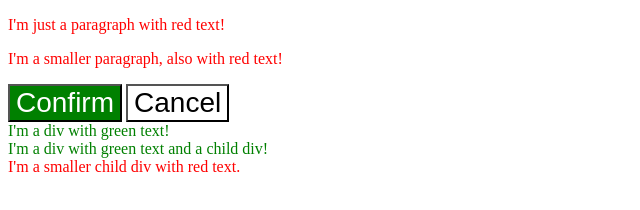
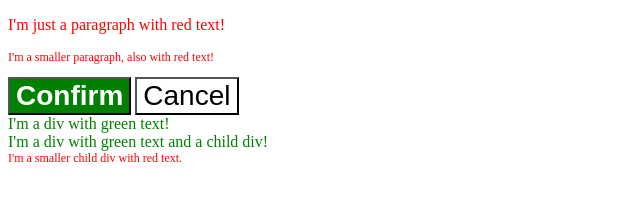
Before and after one commit to jcamacho1996/css-practice, a plain HTML site: page cascade-fix/index.html in a window 1280 px wide. Shown: the whole page, without its empty margins (0-640 px from the left). Drawn offline with Linux system fonts and the light colour scheme.

Commit message:
Add font weight ; more specificity

```diff
--- a/cascade-fix/styles.css
+++ b/cascade-fix/styles.css
@@ -1,9 +1,11 @@
 .para {
     color: red;
+
 }
 
-.text.child {
+.text .child {
     color: red;
+    font-size: 12px;
 }
 
 .text {
@@ -14,6 +16,7 @@
     color: white;
     background-color: green;
     font-size: 28px;
+    font-weight: bold;
 }
 
 #cancel-button {
@@ -21,3 +24,7 @@
     background-color: white;
     font-size: 28px;
 }
+
+.para.small-para {
+    font-size: 12px;
+}
```
